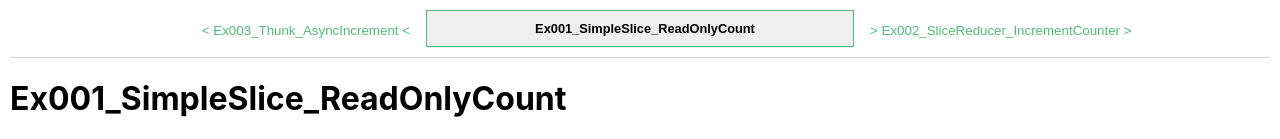
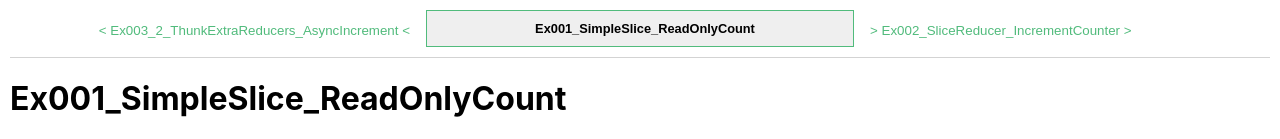
Before and after one commit to flycrum/redux-toolkit-typescript-examples, a React (Create React App) app: page / in a window 1280 px wide. Shown: the top 139 px of the page. Built offline with nearby package versions, Linux system fonts and the light colour scheme.

Commit message:
feat: add ex003_2 alternative using extraReducers

```diff
--- a/src/App.tsx
+++ b/src/App.tsx
@@ -4,12 +4,14 @@ import { Provider } from 'react-redux';
 import Ex001_SimpleSlice_ReadOnlyCount from './ex001/Ex001_SimpleSlice_ReadOnlyCount';
 import Ex002_SliceReducer_IncrementCounter from './ex002/Ex002_SliceReducer_IncrementCounter';
 import Ex003_Thunk_AsyncIncrement from './ex003/Ex003_Thunk_AsyncIncrement';
+import Ex003_2_ThunkExtraReducers_AsyncIncrement from './ex003_2/Ex003_2_ThunkExtraReducers_AsyncIncrement';
 
 function App() {
 	const examples = [
 		Ex001_SimpleSlice_ReadOnlyCount,
 		Ex002_SliceReducer_IncrementCounter,
 		Ex003_Thunk_AsyncIncrement,
+		Ex003_2_ThunkExtraReducers_AsyncIncrement,
 	];
 	const [ currentExampleIndex, set_currentExampleIndex ] = useState(0);
 	const getPrevIndex = () => (currentExampleIndex + examples.length - 1) % examples.length;
--- a/src/ex003/store.ts
+++ b/src/ex003/store.ts
@@ -31,7 +31,7 @@ export const store = configureStore({
 
 // Define a thunk that dispatches those action creators
 export const incrementAfterAsyncEffectThunk = createAsyncThunk(
-	`${slice.name}/fetchUserById`,
+	`${slice.name}/incrementAfterAsyncEffectThunk`,
 	// Declare the type your function argument here:
 	async (num: number) => {
 		store.dispatch(setLoading(true));
--- /dev/null
+++ b/src/ex003_2/Ex003_2_ThunkExtraReducers_AsyncIncrement.tsx
@@ -0,0 +1,27 @@
+import React from 'react';
+import { store, useExampleSelector, ExampleStateType, incrementAfterAsyncEffectThunk } from './store';
+import Spinner from '../shared/components/Spinner';
+import Ex003_Thunk_AsyncIncrement from '../ex003/Ex003_Thunk_AsyncIncrement';
+
+export default function Ex003_2_ThunkExtraReducers_AsyncIncrement() {
+	const { count, isLoading } = useExampleSelector((state: ExampleStateType) => state.example);
+
+	return (
+		<div>
+			<button onClick={() => store.dispatch(incrementAfterAsyncEffectThunk(1))}>
+				Increment:
+				{ ' ' }
+				{ count }
+				{ isLoading && (
+					<Spinner />
+				)}
+			</button>
+		</div>
+	);
+}
+
+Ex003_2_ThunkExtraReducers_AsyncIncrement.store = store;
+Ex003_2_ThunkExtraReducers_AsyncIncrement.description = `
+An alternative to ${Ex003_Thunk_AsyncIncrement.name}.
+Handles a thunk using extraReducers and a builder callback.
+`;
--- /dev/null
+++ b/src/ex003_2/store.ts
@@ -0,0 +1,52 @@
+import { configureStore, createAsyncThunk, createSlice, PayloadAction } from '@reduxjs/toolkit';
+import { TypedUseSelectorHook, useSelector } from 'react-redux';
+import sleep from '../shared/helpers/sleep';
+
+// Define a thunk that dispatches those action creators
+export const incrementAfterAsyncEffectThunk = createAsyncThunk(
+	`Example003_2/incrementAfterAsyncEffectThunk`,
+	async (num: number) => {
+		await sleep(1000);
+		// TS cannot mix explicit and inferred generic parameters, from this point on you'll have to define the Returned and ThunkArg generic parameter as well.
+		return num as number;
+	}
+)
+
+const slice = createSlice({
+	name: 'Example003_2',
+	initialState: {
+		count: 0,
+		isLoading: false,
+	},
+	reducers: {
+		setLoading(state, { payload: isLoading }: PayloadAction<boolean>) {
+			state.isLoading = isLoading;
+		},
+	},
+	extraReducers: builder => {
+		builder.addCase(incrementAfterAsyncEffectThunk.pending, (state, { payload, meta }) => {
+			console.log('...pending:', meta);
+			state.isLoading = true;
+		})
+		builder.addCase(incrementAfterAsyncEffectThunk.fulfilled, (state, { payload, meta }) => {
+			console.log('...fulfilled:', meta);
+			state.count += payload;
+
+			// if trying to call another action, it must be delayed (is there a better way of doing this?)
+			setTimeout(() => store.dispatch(slice.actions.setLoading(false)));
+		})
+		builder.addCase(incrementAfterAsyncEffectThunk.rejected, (state, action) => {
+			console.log('...rejected');
+			state.isLoading = false;
+		})
+	}
+});
+
+export const store = configureStore({
+	reducer: {
+		example: slice.reducer,
+	},
+});
+
+export type ExampleStateType = ReturnType<typeof store.getState>;
+export const useExampleSelector = useSelector as TypedUseSelectorHook<ExampleStateType>;
```
Also changed, not shown: 1 other file (tests, documents, lock files or other folders).
